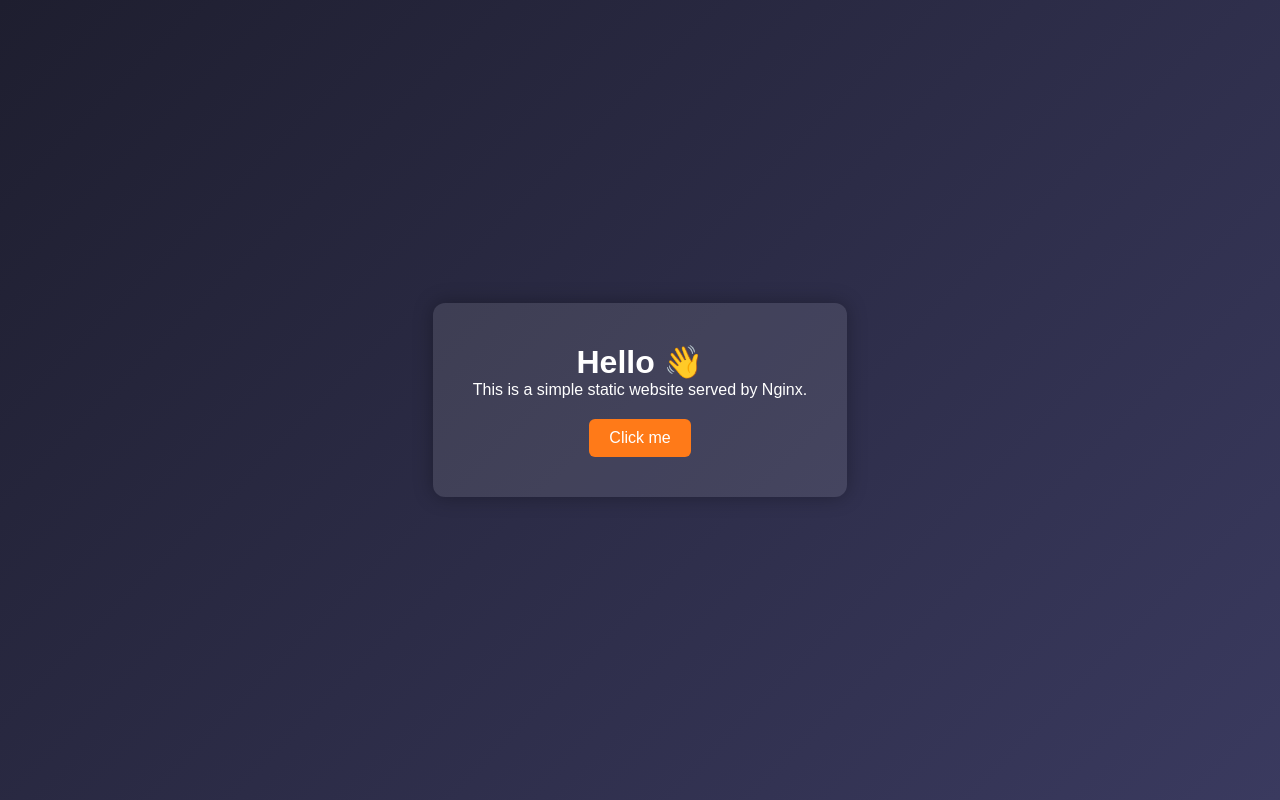
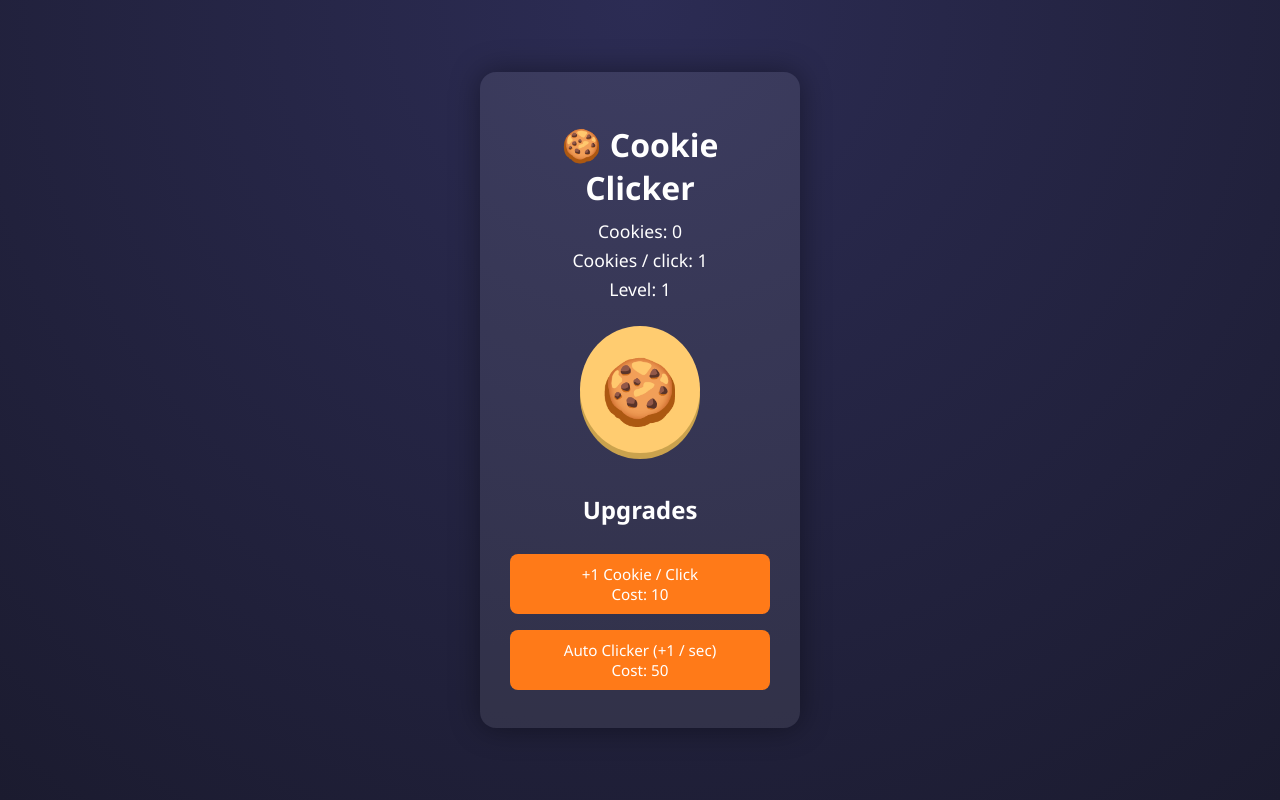
Before and after one commit to HelloX3030/Inception, a PHP site: page / in a window 1280 px wide. Run offline with PHP 8.4, Linux system fonts and the light colour scheme.

Commit message:
cooky clicker game

```diff
--- a/srcs/requirements/bonus/static/index.html
+++ b/srcs/requirements/bonus/static/index.html
@@ -2,15 +2,34 @@
 <html lang="en">
 <head>
     <meta charset="UTF-8">
-    <title>lseeger | Static Site</title>
+    <title>Cookie Clicker | lseeger</title>
     <link rel="stylesheet" href="style.css">
 </head>
 <body>
-    <main class="container">
-        <h1>Hello 👋</h1>
-        <p>This is a simple static website served by Nginx.</p>
-        <button id="btn">Click me</button>
-    </main>
+    <div class="game">
+        <h1>🍪 Cookie Clicker</h1>
+
+        <div class="stats">
+            <p>Cookies: <span id="cookies">0</span></p>
+            <p>Cookies / click: <span id="cpc">1</span></p>
+            <p>Level: <span id="level">1</span></p>
+        </div>
+
+        <button id="cookie">🍪</button>
+
+        <div class="upgrades">
+            <h2>Upgrades</h2>
+            <button id="upgrade-click">
+                +1 Cookie / Click<br>
+                Cost: <span id="click-cost">10</span>
+            </button>
+
+            <button id="upgrade-auto">
+                Auto Clicker (+1 / sec)<br>
+                Cost: <span id="auto-cost">50</span>
+            </button>
+        </div>
+    </div>
 
     <script src="script.js"></script>
 </body>
--- a/srcs/requirements/bonus/static/script.js
+++ b/srcs/requirements/bonus/static/script.js
@@ -1,3 +1,89 @@
-document.getElementById("btn").addEventListener("click", () => {
-    alert("This is a JavaScript-powered static site 🚀");
+let cookies = 0;
+let cookiesPerClick = 1;
+let autoClickers = 0;
+let level = 1;
+
+let clickCost = 10;
+let autoCost = 50;
+
+// Load save
+const save = JSON.parse(localStorage.getItem("cookieSave"));
+if (save) {
+    cookies = save.cookies;
+    cookiesPerClick = save.cpc;
+    autoClickers = save.auto;
+    level = save.level;
+    clickCost = save.clickCost;
+    autoCost = save.autoCost;
+}
+
+const cookiesEl = document.getElementById("cookies");
+const cpcEl = document.getElementById("cpc");
+const levelEl = document.getElementById("level");
+const clickCostEl = document.getElementById("click-cost");
+const autoCostEl = document.getElementById("auto-cost");
+
+function updateUI() {
+    cookiesEl.textContent = Math.floor(cookies);
+    cpcEl.textContent = cookiesPerClick;
+    levelEl.textContent = level;
+    clickCostEl.textContent = clickCost;
+    autoCostEl.textContent = autoCost;
+}
+
+// Cookie click
+document.getElementById("cookie").addEventListener("click", () => {
+    cookies += cookiesPerClick;
+    checkLevelUp();
+    updateUI();
 });
+
+// Upgrade click power
+document.getElementById("upgrade-click").addEventListener("click", () => {
+    if (cookies >= clickCost) {
+        cookies -= clickCost;
+        cookiesPerClick++;
+        clickCost = Math.floor(clickCost * 1.6);
+        updateUI();
+    }
+});
+
+// Buy auto clicker
+document.getElementById("upgrade-auto").addEventListener("click", () => {
+    if (cookies >= autoCost) {
+        cookies -= autoCost;
+        autoClickers++;
+        autoCost = Math.floor(autoCost * 2);
+        updateUI();
+    }
+});
+
+// Auto production
+setInterval(() => {
+    cookies += autoClickers;
+    checkLevelUp();
+    updateUI();
+}, 1000);
+
+// Level system
+function checkLevelUp() {
+    const nextLevel = level * 100;
+    if (cookies >= nextLevel) {
+        level++;
+        cookiesPerClick += 2;
+    }
+}
+
+// Auto-save
+setInterval(() => {
+    localStorage.setItem("cookieSave", JSON.stringify({
+        cookies,
+        cpc: cookiesPerClick,
+        auto: autoClickers,
+        level,
+        clickCost,
+        autoCost
+    }));
+}, 3000);
+
+updateUI();
--- a/srcs/requirements/bonus/static/style.css
+++ b/srcs/requirements/bonus/static/style.css
@@ -1,38 +1,69 @@
 * {
-    margin: 0;
-    padding: 0;
     box-sizing: border-box;
+    font-family: "Segoe UI", sans-serif;
 }
 
 body {
-    height: 100vh;
-    font-family: Arial, sans-serif;
-    background: linear-gradient(135deg, #1e1e2f, #3a3a5f);
+    margin: 0;
+    min-height: 100vh;
+    background: radial-gradient(circle at top, #2c2c54, #1b1b2f);
     display: flex;
     align-items: center;
     justify-content: center;
-    color: white;
+    color: #fff;
 }
 
-.container {
+.game {
+    background: rgba(255, 255, 255, 0.08);
+    padding: 30px;
+    border-radius: 16px;
+    width: 320px;
     text-align: center;
-    padding: 40px;
-    background: rgba(255, 255, 255, 0.1);
-    border-radius: 12px;
-    box-shadow: 0 0 20px rgba(0,0,0,0.3);
+    box-shadow: 0 0 30px rgba(0,0,0,0.4);
 }
 
-button {
+h1 {
+    margin-bottom: 10px;
+}
+
+.stats p {
+    margin: 5px 0;
+    font-size: 1.1rem;
+}
+
+#cookie {
+    font-size: 4rem;
+    padding: 20px;
+    margin: 20px 0;
+    border: none;
+    border-radius: 50%;
+    cursor: pointer;
+    background: #ffcc70;
+    box-shadow: 0 6px #caa24d;
+    transition: transform 0.1s, box-shadow 0.1s;
+}
+
+#cookie:active {
+    transform: translateY(4px);
+    box-shadow: 0 2px #caa24d;
+}
+
+.upgrades {
     margin-top: 20px;
-    padding: 10px 20px;
+}
+
+.upgrades button {
+    width: 100%;
+    margin: 8px 0;
+    padding: 10px;
+    background: #ff7a18;
     border: none;
-    background: #ff7a18;
-    color: white;
-    font-size: 1rem;
-    border-radius: 6px;
+    border-radius: 8px;
+    color: #fff;
+    font-size: 0.95rem;
     cursor: pointer;
 }
 
-button:hover {
+.upgrades button:hover {
     background: #ff9f43;
 }
```
